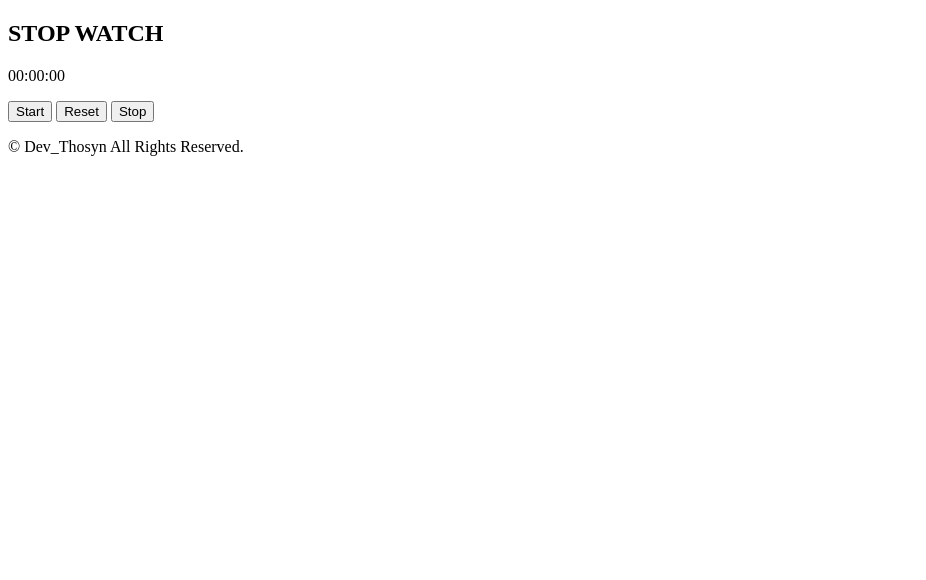
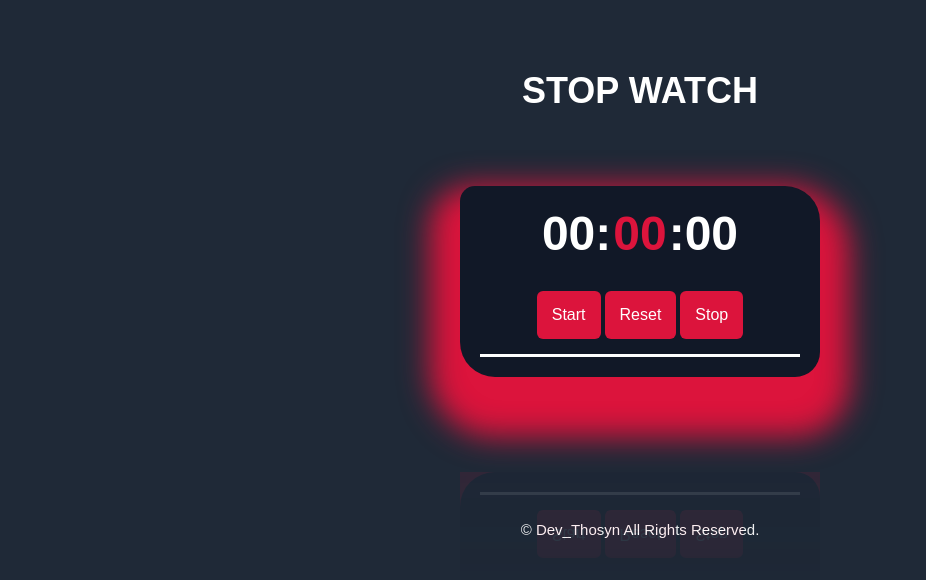
Before and after one commit to holuwathosyn/stop-watch.0.0.1, a plain HTML site: page index.html in a window 1280 px wide. Shown: the whole page, without its empty margins (0-926 px from the left). Drawn offline with Linux system fonts and the light colour scheme.

Commit message:
Linked css to html

```diff
--- a/index.html
+++ b/index.html
@@ -5,7 +5,7 @@
     <meta http-equiv="X-UA-Compatible" content="IE=edge" />
     <meta name="viewport" content="width=device-width, initial-scale=1.0" />
     <title>Document</title>
-    <link rel="stylesheet" href="stop watch.css" />
+    <link rel="stylesheet" href="stop-watch.css" />
   </head>
   <body>
     <div class="headring">
```
